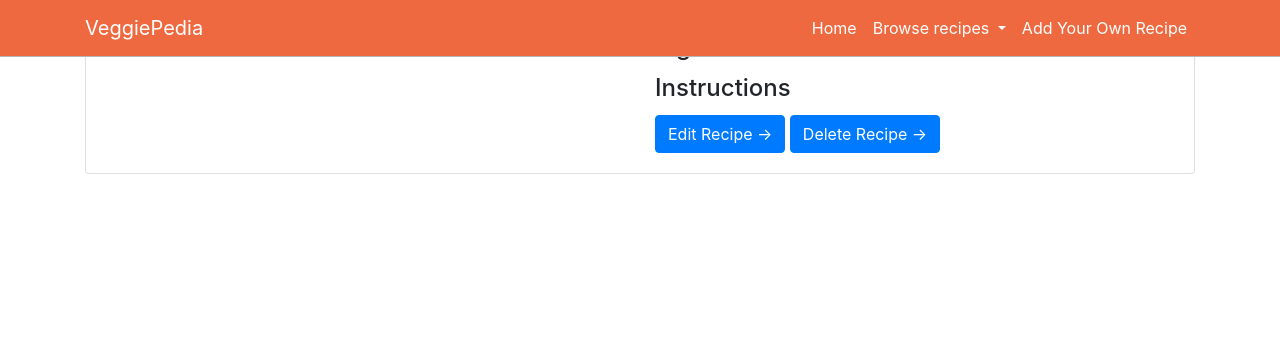
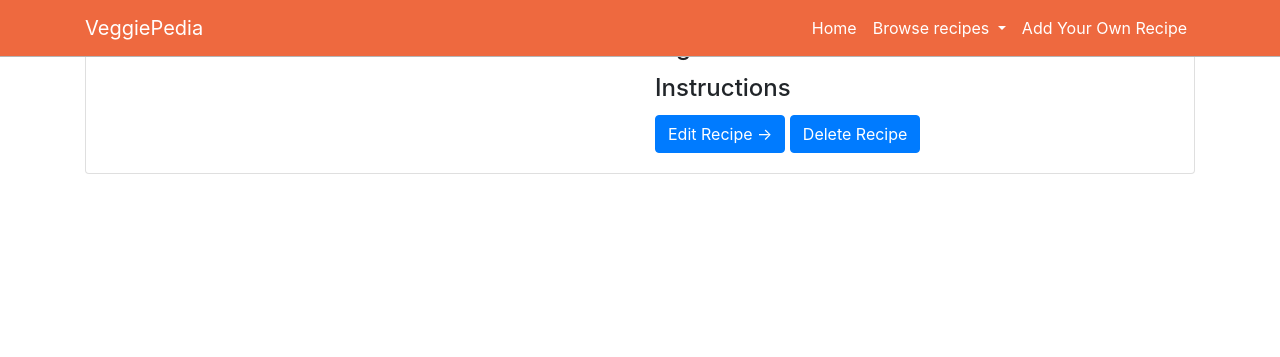
Before and after one commit to 3PU/cook-book-milestone-project, a Flask app: template templates/view_recipe.html in a window 1280 px wide. Shown: the top 357 px of the page. Run offline with Flask 2, Linux system fonts and the light colour scheme; the template is opened without the code that fills it, so the values that code supplies are empty; some libraries are stand-ins or nearby versions.

Commit message:
Added delete script

```diff
--- a/templates/view_recipe.html
+++ b/templates/view_recipe.html
@@ -21,11 +21,19 @@
                     <p>{{instruction}}</p>
                     {% endfor %}
                     <a href="{{url_for('edit_recipe', recipe_id=recipe._id)}}" class="btn btn-primary">Edit Recipe &rarr;</a>
-                    <a href="{{url_for('delete_recipe', recipe_id=recipe._id)}}" class="btn btn-primary">Delete Recipe &rarr;</a>
+                    <button type="button" class="btn btn-primary" onclick="confirm_del()">Delete Recipe</button>
                 </div>
             </div>
         </div>
     </div>
 </div>
+<script>
+function confirm_del(){
+    confirm("Do you want to delete this recipe?")
+        if (confirm){
+            window.location.href="{{url_for('delete_recipe', recipe_id=recipe._id)}}";
+        }
+    }
+</script>
 
 {% endblock %}
```
